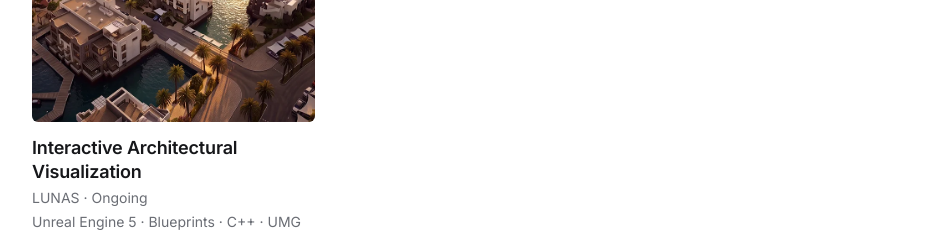
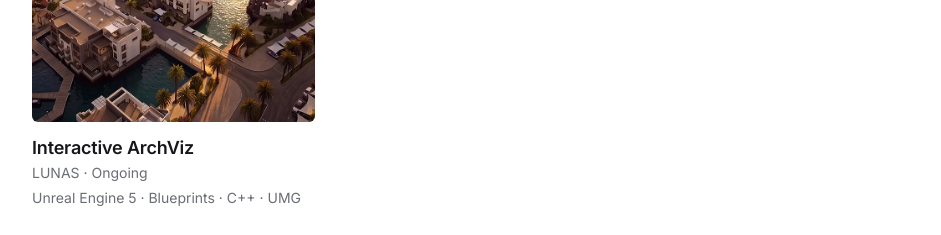
Before and after one commit to dmitryvolgin/portfolio, a plain HTML site: page index.html in a window 1280 px wide. Shown: the part 1240-1475 px from the top of the page, without its empty margins (160-1101 px from the left). Drawn offline with Linux system fonts and the light colour scheme.

Commit message:
Rename LUNAS project to Interactive ArchViz, generalize engine version
Co-Authored-By: Claude Opus 5.5 <noreply@anthropic.com>

```diff
--- a/index.html
+++ b/index.html
@@ -59,9 +59,9 @@
             </div>
           </a>
           <a class="card" href="projects/interactive-archviz.html" data-umami-event="open-project" data-umami-event-project="interactive-archviz">
-            <div class="thumb"><img src="images/interactive-archviz-card.webp" onerror="this.remove()" alt="Interactive Architectural Visualization cover" loading="lazy"></div>
+            <div class="thumb"><img src="images/interactive-archviz-card.webp" onerror="this.remove()" alt="Interactive ArchViz cover" loading="lazy"></div>
             <div class="card-text">
-              <h2>Interactive Architectural Visualization</h2>
+              <h2>Interactive ArchViz</h2>
               <span class="meta">LUNAS · Ongoing</span>
               <span class="meta">Unreal Engine 5 · Blueprints · C++ · UMG</span>
             </div>
```
Also changed, not shown: projects/encased.html (+1 -1 lines), projects/interactive-archviz.html (+3 -3 lines).
